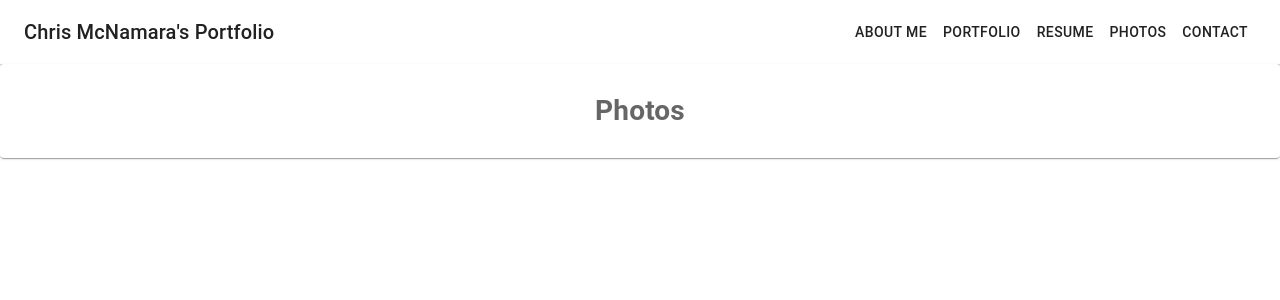
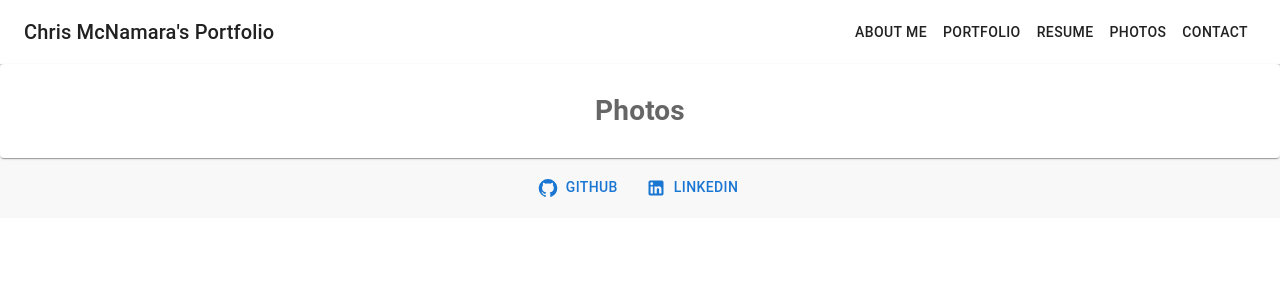
Before and after one commit to cmcnamara15/React-Portfolio, a React (Create React App) app in the folder react-portfolio/: page /Photos in a window 1280 px wide. Shown: the top 300 px of the page. Built offline with nearby package versions, Linux system fonts and the light colour scheme.

Commit message:
Add github/linkedin icons to footer as clickable links

```diff
--- a/react-portfolio/src/App.js
+++ b/react-portfolio/src/App.js
@@ -9,11 +9,13 @@ import NavBar from "./components/navbar";
 import Layout from "./components/layout";
 import { createTheme, ThemeProvider } from '@mui/material/styles';
 import Photos from "./pages/Photos";
+import Footer from "./components/Footer";
 
 function App() {
   const theme = createTheme();
 
   return (
+    <div>
     <ThemeProvider theme={theme}>
       <Router>
         <NavBar />
@@ -29,6 +31,8 @@ function App() {
         </Layout>
       </Router>
     </ThemeProvider>
+    <Footer />
+    </div>
   );
 }
 
--- a/react-portfolio/src/components/footer.jsx
+++ b/react-portfolio/src/components/footer.jsx
@@ -1,7 +1,18 @@
-import React from "react";
+import * as React from 'react';
+import Box from '@mui/material/Box';
+import Button from '@mui/material/Button';
+import GitHubIcon from '@mui/icons-material/GitHub';
+import LinkedInIcon from '@mui/icons-material/LinkedIn';
 
 export default function footer() {
-    <div>
-        <p>footer components</p>
-    </div>
+    return (
+        <Box sx={{ '& > :not(style)': { m: 1 }, display: 'flex', justifyContent: 'center', alignItems: 'center', height: 60, backgroundColor: '#f8f8f8' }}>
+        <Button href="https://github.com/cmcnamara15" target="_blank" rel="noopener" startIcon={<GitHubIcon />}>
+            GitHub
+        </Button>
+        <Button href="https://www.linkedin.com/in/chris-mcnamara1991/" target="_blank" rel="noopener" startIcon={<LinkedInIcon />}>
+            LinkedIn
+        </Button>
+        </Box>
+    )
 }
```
